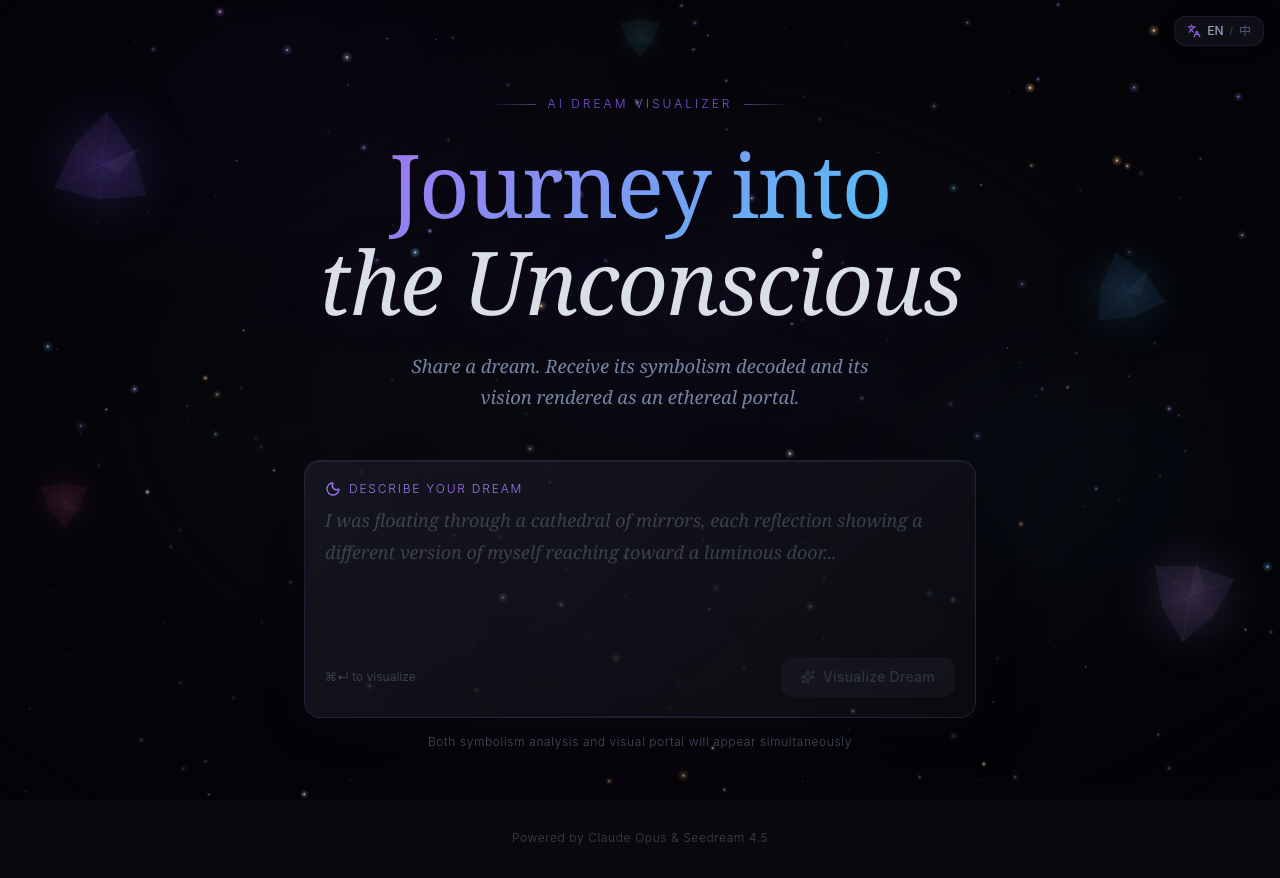
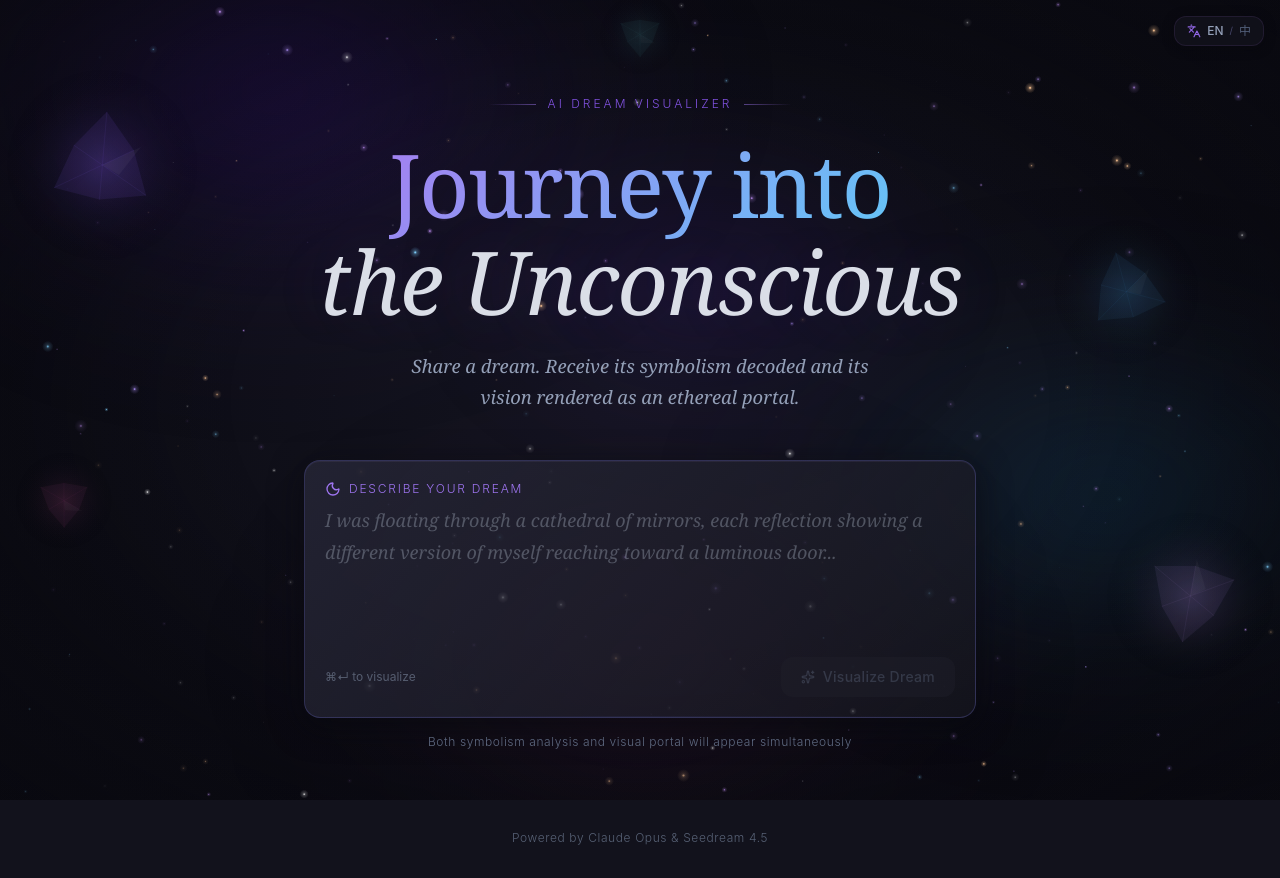
Before and after one commit to daoAgents/enter-CosmicDreamAI, a React (Vite) app: page / in a window 1280 px wide. Built offline with nearby package versions, Linux system fonts and the light colour scheme.

Commit message:
style(theme): brighten dark theme for improved readability

```diff
--- a/src/components/DreamInput.tsx
+++ b/src/components/DreamInput.tsx
@@ -94,7 +94,7 @@ export function DreamInput({ onVisualize, isLoading }: DreamInputProps) {
 
         {/* Bottom row */}
         <div className="relative flex items-center justify-between px-5 pb-5 pt-1" style={{ zIndex: 1 }}>
-          <span className="text-xs" style={{ color: "hsl(220, 15%, 40%)", fontFamily: "Inter, sans-serif" }}>
+          <span className="text-xs" style={{ color: "hsl(220, 15%, 55%)", fontFamily: "Inter, sans-serif" }}>
             {dream.length > 0 && <>{t("input.chars", { count: dream.length })} &nbsp;·&nbsp; </>}
             <span style={{ opacity: 0.6 }}>{t("input.shortcut")}</span>
           </span>
@@ -148,7 +148,7 @@ export function DreamInput({ onVisualize, isLoading }: DreamInputProps) {
 
       {/* Hint text */}
       <p className="text-center mt-4 text-xs" style={{
-        color: "hsl(220, 15%, 35%)",
+        color: "hsl(220, 15%, 48%)",
         fontFamily: "Inter, sans-serif",
         fontWeight: 300,
         letterSpacing: "0.05em",
--- a/src/components/DreamInterpretation.tsx
+++ b/src/components/DreamInterpretation.tsx
@@ -112,16 +112,16 @@ export function DreamInterpretation({ interpretation, isLoading, error, isComple
       <div
         className="flex-1 rounded-2xl overflow-hidden flex flex-col"
         style={{
-          background: "linear-gradient(135deg, hsl(240 20% 9% / 0.9), hsl(240 25% 6% / 0.8))",
+          background: "linear-gradient(135deg, hsl(240 18% 14% / 0.92), hsl(240 22% 10% / 0.82))",
           backdropFilter: "blur(24px)",
-          border: "1px solid hsl(240 30% 18% / 0.6)",
-          boxShadow: "0 8px 40px hsl(240 25% 4% / 0.7), inset 0 1px 0 hsl(260 60% 75% / 0.06)",
+          border: "1px solid hsl(240 28% 26% / 0.7)",
+          boxShadow: "0 8px 40px hsl(240 20% 5% / 0.6), inset 0 1px 0 hsl(260 60% 78% / 0.09)",
         }}
       >
         {/* Card header */}
         <div
           className="flex items-center gap-3 px-6 py-4 shrink-0"
-          style={{ borderBottom: "1px solid hsl(240 25% 15% / 0.5)" }}
+          style={{ borderBottom: "1px solid hsl(240 22% 22% / 0.6)" }}
         >
           <div className="flex gap-1">
             {[1, 2, 3].map((i) => (
@@ -177,14 +177,14 @@ export function DreamInterpretation({ interpretation, isLoading, error, isComple
               </div>
               <p
                 className="font-serif italic text-center"
-                style={{ color: "hsl(220, 15%, 45%)", fontSize: "1.05rem", lineHeight: 1.7, maxWidth: "280px" }}
+                style={{ color: "hsl(220, 15%, 62%)", fontSize: "1.05rem", lineHeight: 1.7, maxWidth: "280px" }}
               >
                 {t("oracle.idle")}
               </p>
               <p
                 className="text-xs text-center"
                 style={{
-                  color: "hsl(220, 15%, 32%)",
+                  color: "hsl(220, 15%, 48%)",
                   fontFamily: "Inter, sans-serif",
                   fontWeight: 300,
                   maxWidth: "240px",
--- a/src/components/NebulaBackground.tsx
+++ b/src/components/NebulaBackground.tsx
@@ -1,18 +1,18 @@
 export function NebulaBackground() {
   return (
     <div className="fixed inset-0 pointer-events-none overflow-hidden" style={{ zIndex: 0 }}>
-      {/* Base deep space */}
+      {/* Base deep space — slightly lighter */}
       <div className="absolute inset-0" style={{
-        background: "radial-gradient(ellipse at 50% 50%, hsl(240 25% 6%), hsl(240 30% 3%) 70%)"
+        background: "radial-gradient(ellipse at 50% 50%, hsl(240 22% 11%), hsl(240 26% 6%) 70%)"
       }} />
 
-      {/* Nebula clouds */}
+      {/* Nebula clouds — increased opacity for visibility */}
       <div
         className="absolute animate-nebula"
         style={{
           top: "-20%", left: "-15%",
           width: "70%", height: "70%",
-          background: "radial-gradient(ellipse at center, hsl(260 80% 25% / 0.18), hsl(260 60% 15% / 0.08), transparent 65%)",
+          background: "radial-gradient(ellipse at center, hsl(260 80% 40% / 0.30), hsl(260 60% 28% / 0.14), transparent 65%)",
           filter: "blur(60px)",
         }}
       />
@@ -22,7 +22,7 @@ export function NebulaBackground() {
           animationDelay: "-8s",
           top: "30%", right: "-20%",
           width: "65%", height: "60%",
-          background: "radial-gradient(ellipse at center, hsl(200 80% 20% / 0.15), hsl(200 60% 12% / 0.06), transparent 65%)",
+          background: "radial-gradient(ellipse at center, hsl(200 80% 35% / 0.26), hsl(200 60% 22% / 0.12), transparent 65%)",
           filter: "blur(70px)",
         }}
       />
@@ -32,7 +32,7 @@ export function NebulaBackground() {
           animationDelay: "-14s",
           bottom: "-10%", left: "20%",
           width: "60%", height: "55%",
-          background: "radial-gradient(ellipse at center, hsl(320 60% 18% / 0.12), hsl(320 50% 10% / 0.05), transparent 65%)",
+          background: "radial-gradient(ellipse at center, hsl(320 60% 32% / 0.22), hsl(320 50% 20% / 0.10), transparent 65%)",
           filter: "blur(80px)",
         }}
       />
@@ -41,14 +41,14 @@ export function NebulaBackground() {
         style={{
           top: "15%", left: "35%",
           width: "40%", height: "40%",
-          background: "radial-gradient(ellipse at center, hsl(260 80% 15% / 0.1), transparent 70%)",
+          background: "radial-gradient(ellipse at center, hsl(260 80% 30% / 0.18), transparent 70%)",
           filter: "blur(50px)",
         }}
       />
 
-      {/* Subtle vignette */}
+      {/* Lighter vignette — reduced opacity */}
       <div className="absolute inset-0" style={{
-        background: "radial-gradient(ellipse at 50% 50%, transparent 40%, hsl(240 30% 2% / 0.7) 100%)"
+        background: "radial-gradient(ellipse at 50% 50%, transparent 45%, hsl(240 28% 4% / 0.5) 100%)"
       }} />
     </div>
   );
--- a/src/index.css
+++ b/src/index.css
@@ -7,66 +7,66 @@
 
 @layer base {
   :root {
-    /* Deep-space midnight palette */
-    --background: 240 25% 4%;
-    --foreground: 220 20% 92%;
+    /* Deep-space midnight palette — brightened for readability */
+    --background: 240 22% 9%;
+    --foreground: 220 20% 94%;
 
-    --card: 240 20% 7%;
-    --card-foreground: 220 20% 92%;
+    --card: 240 18% 13%;
+    --card-foreground: 220 20% 94%;
 
-    --popover: 240 20% 7%;
-    --popover-foreground: 220 20% 92%;
+    --popover: 240 18% 13%;
+    --popover-foreground: 220 20% 94%;
 
-    --primary: 260 80% 70%;
-    --primary-foreground: 240 25% 4%;
+    --primary: 260 80% 72%;
+    --primary-foreground: 240 25% 6%;
 
-    --secondary: 200 60% 60%;
-    --secondary-foreground: 240 25% 4%;
+    --secondary: 200 65% 65%;
+    --secondary-foreground: 240 25% 6%;
 
-    --muted: 240 15% 12%;
-    --muted-foreground: 220 15% 55%;
+    --muted: 240 14% 18%;
+    --muted-foreground: 220 15% 68%;
 
-    --accent: 280 70% 65%;
-    --accent-foreground: 240 25% 4%;
+    --accent: 280 70% 68%;
+    --accent-foreground: 240 25% 6%;
 
-    --destructive: 0 72% 51%;
-    --destructive-foreground: 220 20% 92%;
+    --destructive: 0 72% 55%;
+    --destructive-foreground: 220 20% 94%;
 
-    --border: 240 15% 18%;
-    --input: 240 15% 12%;
-    --ring: 260 80% 70%;
+    --border: 240 15% 24%;
+    --input: 240 14% 18%;
+    --ring: 260 80% 72%;
 
     --radius: 1rem;
 
     /* Dream-specific tokens */
-    --dream-violet: 260 80% 70%;
-    --dream-cyan: 200 90% 65%;
-    --dream-rose: 320 70% 65%;
-    --dream-gold: 45 90% 65%;
+    --dream-violet: 260 80% 72%;
+    --dream-cyan: 200 90% 68%;
+    --dream-rose: 320 70% 68%;
+    --dream-gold: 45 90% 68%;
 
-    --glass-bg: 240 20% 10%;
-    --glass-border: 240 30% 25%;
-    --glass-shine: 260 60% 75%;
+    --glass-bg: 240 18% 16%;
+    --glass-border: 240 28% 34%;
+    --glass-shine: 260 60% 78%;
 
-    --nebula-1: 260 80% 40%;
-    --nebula-2: 200 80% 30%;
-    --nebula-3: 320 60% 35%;
+    --nebula-1: 260 80% 52%;
+    --nebula-2: 200 80% 42%;
+    --nebula-3: 320 60% 48%;
 
     /* Gradients */
-    --gradient-dream: linear-gradient(135deg, hsl(260 80% 15%), hsl(200 70% 12%), hsl(320 60% 10%));
-    --gradient-portal: radial-gradient(ellipse at center, hsl(260 80% 25% / 0.8), hsl(200 70% 15% / 0.4), transparent);
-    --gradient-glass: linear-gradient(135deg, hsl(240 20% 15% / 0.6), hsl(240 15% 8% / 0.3));
-    --gradient-glow-primary: radial-gradient(circle at center, hsl(260 80% 70% / 0.15), transparent 70%);
+    --gradient-dream: linear-gradient(135deg, hsl(260 80% 22%), hsl(200 70% 18%), hsl(320 60% 16%));
+    --gradient-portal: radial-gradient(ellipse at center, hsl(260 80% 32% / 0.8), hsl(200 70% 22% / 0.4), transparent);
+    --gradient-glass: linear-gradient(135deg, hsl(240 20% 20% / 0.7), hsl(240 15% 12% / 0.4));
+    --gradient-glow-primary: radial-gradient(circle at center, hsl(260 80% 72% / 0.2), transparent 70%);
     --gradient-text: linear-gradient(135deg, hsl(var(--dream-violet)), hsl(var(--dream-cyan)));
     --gradient-text-gold: linear-gradient(135deg, hsl(var(--dream-gold)), hsl(var(--dream-rose)));
 
     /* Shadows & glows */
-    --shadow-glass: 0 8px 32px hsl(240 25% 4% / 0.6), inset 0 1px 0 hsl(260 60% 75% / 0.1);
-    --shadow-portal: 0 0 60px hsl(260 80% 70% / 0.3), 0 0 120px hsl(200 90% 65% / 0.15);
-    --shadow-input-glow: 0 0 30px hsl(260 80% 70% / 0.2), 0 0 60px hsl(260 80% 70% / 0.08);
-    --shadow-card-hover: 0 20px 60px hsl(240 25% 4% / 0.8), 0 0 40px hsl(260 80% 70% / 0.1);
-    --glow-primary: 0 0 20px hsl(260 80% 70% / 0.4);
-    --glow-cyan: 0 0 20px hsl(200 90% 65% / 0.4);
+    --shadow-glass: 0 8px 32px hsl(240 20% 5% / 0.5), inset 0 1px 0 hsl(260 60% 78% / 0.12);
+    --shadow-portal: 0 0 60px hsl(260 80% 72% / 0.35), 0 0 120px hsl(200 90% 65% / 0.18);
+    --shadow-input-glow: 0 0 30px hsl(260 80% 72% / 0.25), 0 0 60px hsl(260 80% 72% / 0.1);
+    --shadow-card-hover: 0 20px 60px hsl(240 20% 5% / 0.7), 0 0 40px hsl(260 80% 72% / 0.15);
+    --glow-primary: 0 0 20px hsl(260 80% 72% / 0.45);
+    --glow-cyan: 0 0 20px hsl(200 90% 68% / 0.45);
 
     /* Animations */
     --transition-dream: all 0.6s cubic-bezier(0.4, 0, 0.2, 1);
@@ -120,10 +120,10 @@ body,
 }
 
 .glass-strong {
-  background: linear-gradient(135deg, hsl(240 20% 12% / 0.8), hsl(240 15% 7% / 0.6));
+  background: linear-gradient(135deg, hsl(240 18% 18% / 0.85), hsl(240 15% 11% / 0.65));
   backdrop-filter: blur(32px);
   -webkit-backdrop-filter: blur(32px);
-  border: 1px solid hsl(var(--glass-border) / 0.6);
+  border: 1px solid hsl(var(--glass-border) / 0.65);
   box-shadow: var(--shadow-glass);
 }
 
--- a/src/pages/Index.tsx
+++ b/src/pages/Index.tsx
@@ -116,7 +116,7 @@ const Index = () => {
               style={{
                 fontSize: "1.15rem",
                 lineHeight: 1.7,
-                color: "hsl(220, 20%, 55%)",
+                color: "hsl(220, 20%, 65%)",
                 maxWidth: "480px",
                 margin: "0 auto",
               }}
@@ -198,7 +198,7 @@ const Index = () => {
         {/* Footer */}
         <div className="pb-8 pt-4 flex items-center justify-center">
           <p className="text-xs" style={{
-            color: "hsl(220, 15%, 28%)",
+            color: "hsl(220, 15%, 40%)",
             fontFamily: "Inter, sans-serif",
             fontWeight: 300,
             letterSpacing: "0.05em",
```
Also changed, not shown: src/components/DreamPortal.tsx (+7 -7 lines).
